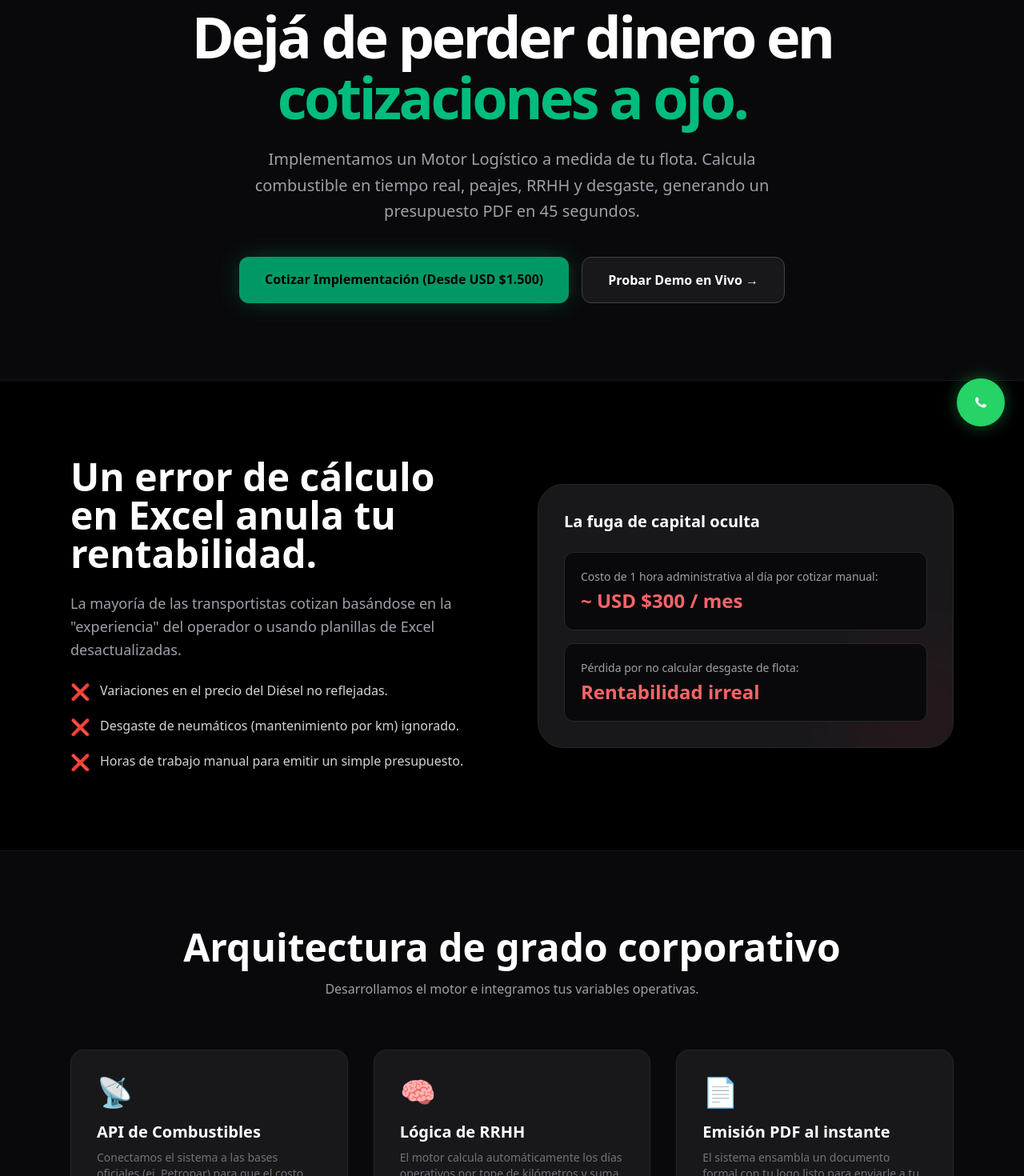
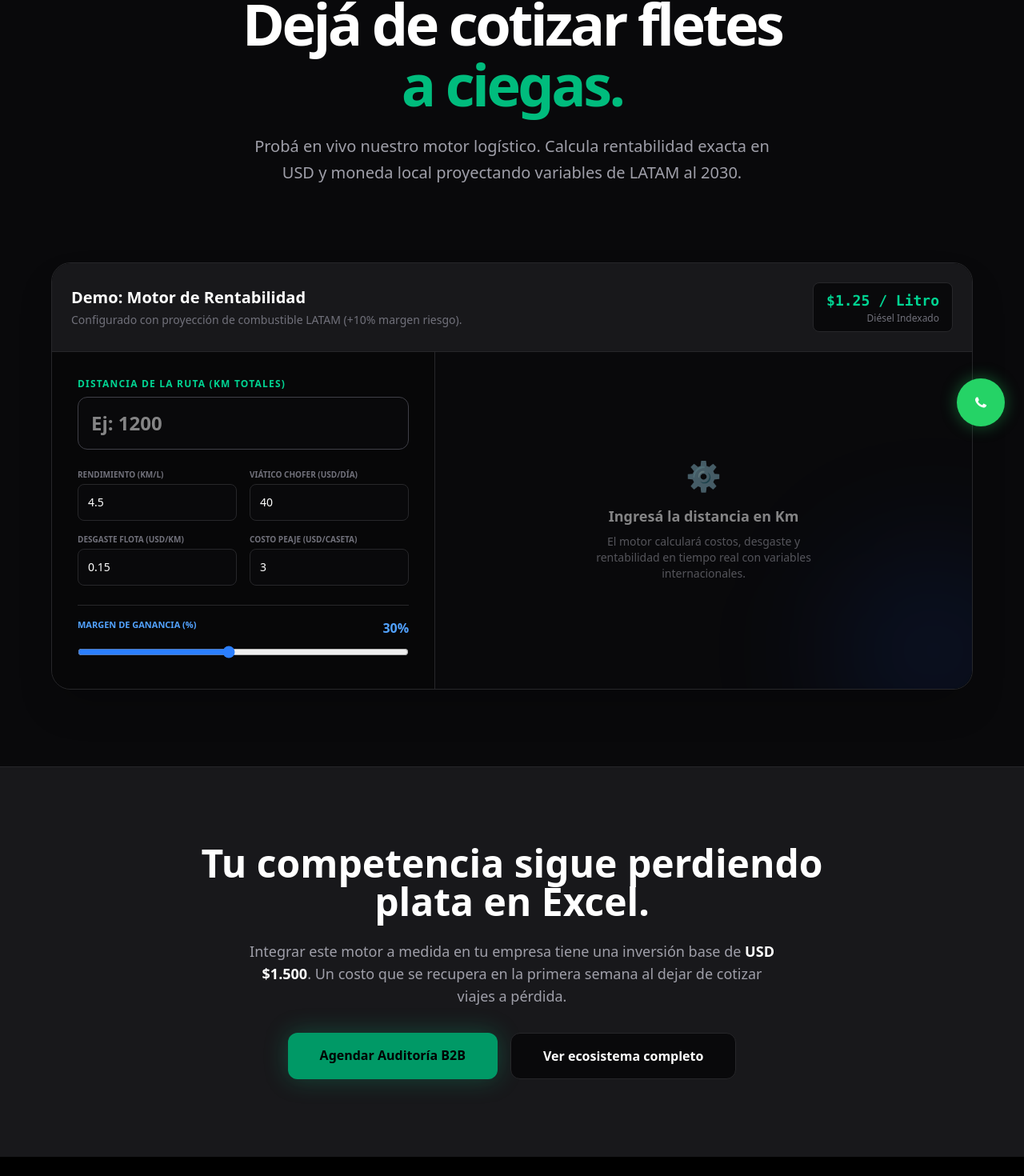
Before and after one commit to oscaramarilla/aycweb, a Next.js app: page /motor-logistico in a window 1280 px wide. Shown: the part 243-1713 px from the top of the page at 80% size. Built offline with nearby package versions, Linux system fonts and the light colour scheme.

Commit message:
feat: landing interactiva del motor logistico internacional

```diff
--- a/app/motor-logistico/page.tsx
+++ b/app/motor-logistico/page.tsx
@@ -1,134 +1,232 @@
+"use client";
+
+import React, { useState, useEffect } from "react";
 import Link from "next/link";
-import { Metadata } from "next";
 
-export const metadata: Metadata = {
-  title: "Motor de Cotización Logística B2B | AYCweb",
-  description: "Sistematizá tu empresa de transporte. Software de cotización de fletes en tiempo real, cálculo de combustible, peajes y generación de contratos PDF.",
-};
+// --- CONSTANTES Y ESTADÍSTICAS LATAM ---
+const TIPO_CAMBIO_PYG = 7700; // Tasa de cambio referencial Gs/USD
+const FUEL_PRICE_USD = 1.25;  // Promedio LATAM proyectado al 2030 + 10% margen seguridad
+
+// Formatters
+const fmtUsd = (n: number) => new Intl.NumberFormat('en-US', { style: 'currency', currency: 'USD' }).format(n);
+const fmtPyg = (n: number) => new Intl.NumberFormat('es-PY', { style: 'currency', currency: 'PYG', maximumFractionDigits: 0 }).format(n * TIPO_CAMBIO_PYG);
 
 export default function MotorLogisticoLanding() {
   const whatsappNumber = "595985864209";
-  const whatsappMsg = encodeURIComponent("¡Hola Oscar! Quiero implementar el Motor de Cotización Logística en mi empresa de transporte. ¿Agendamos una auditoría?");
+  const whatsappMsg = encodeURIComponent("¡Hola Oscar! Probé el Motor Logístico Internacional en su web y quiero implementarlo en mi empresa de transporte. ¿Agendamos una auditoría?");
+
+  // --- ESTADOS DEL MOTOR ---
+  const [distancia, setDistancia] = useState<number | "">("");
+  const [rendimiento, setRendimiento] = useState<number>(4.5); // km/L (Camión pesado promedio)
+  const [choferDia, setChoferDia] = useState<number>(40); // USD por día
+  const [mantKm, setMantKm] = useState<number>(0.15); // USD por km (Desgaste, aceite, cubiertas)
+  const [peajeUsd, setPeajeUsd] = useState<number>(3); // USD por caseta
+  const [kmPorPeaje, setKmPorPeaje] = useState<number>(100); // 1 peaje cada X km
+  const [margen, setMargen] = useState<number>(30); // % Ganancia
+
+  // --- RESULTADOS ---
+  const [resultados, setResultados] = useState({
+    litros: 0,
+    costoCombustible: 0,
+    dias: 0,
+    costoChofer: 0,
+    numPeajes: 0,
+    costoPeajes: 0,
+    costoMant: 0,
+    totalOperativo: 0,
+    precioVenta: 0,
+    ganancia: 0
+  });
+
+  // --- MOTOR DE CÁLCULO EN VIVO ---
+  useEffect(() => {
+    const dist = typeof distancia === "number" ? distancia : 0;
+    if (dist <= 0) return;
+
+    const litros = dist / rendimiento;
+    const costoCombustible = litros * FUEL_PRICE_USD;
+
+    // Cálculo de días (tope seguro 450 km por jornada)
+    const dias = Math.ceil(dist / 450) || 1;
+    const costoChofer = dias * choferDia;
+
+    const numPeajes = Math.floor(dist / kmPorPeaje);
+    const costoPeajes = numPeajes * peajeUsd;
+
+    const costoMant = dist * mantKm;
+
+    const totalOperativo = costoCombustible + costoChofer + costoPeajes + costoMant;
+
+    const margenDecimal = margen / 100;
+    const precioVenta = totalOperativo / (1 - margenDecimal);
+    const ganancia = precioVenta - totalOperativo;
+
+    setResultados({
+      litros, costoCombustible, dias, costoChofer, numPeajes, costoPeajes, costoMant, totalOperativo, precioVenta, ganancia
+    });
+  }, [distancia, rendimiento, choferDia, mantKm, peajeUsd, kmPorPeaje, margen]);
 
   return (
     <div className="flex flex-col min-h-screen bg-zinc-950 text-zinc-50 font-sans pb-24 md:pb-0">
 
       {/* HERO: EL DOLOR Y LA SOLUCIÓN */}
-      <section className="relative pt-20 pb-16 md:pt-32 md:pb-24 px-6 text-center overflow-hidden border-b border-zinc-900">
+      <section className="relative pt-20 pb-12 md:pt-28 md:pb-16 px-6 text-center overflow-hidden">
         <div className="absolute top-0 left-1/2 -translate-x-1/2 w-[800px] h-[800px] bg-emerald-600/10 rounded-full blur-[120px] pointer-events-none -z-10"></div>
         <div className="max-w-4xl mx-auto relative z-10">
           <div className="inline-flex items-center gap-2 mb-6 px-4 py-1.5 rounded-full border border-emerald-900/50 bg-emerald-950/30 text-sm font-semibold text-emerald-400 shadow-inner">
             <span className="w-2 h-2 rounded-full bg-emerald-500 animate-pulse"></span>
-            Software B2B para Empresas de Transporte
+            Software B2B para Flotas Internacionales
           </div>
           <h1 className="text-5xl md:text-7xl font-black mb-6 tracking-tighter leading-[1.05] text-white">
-            Dejá de perder dinero en <span className="text-emerald-500">cotizaciones a ojo.</span>
+            Dejá de cotizar fletes <br/><span className="text-emerald-500">a ciegas.</span>
           </h1>
-          <p className="text-xl text-zinc-400 mb-10 max-w-2xl mx-auto font-light leading-relaxed">
-            Implementamos un Motor Logístico a medida de tu flota. Calcula combustible en tiempo real, peajes, RRHH y desgaste, generando un presupuesto PDF en 45 segundos.
+          <p className="text-xl text-zinc-400 mb-8 max-w-2xl mx-auto font-light leading-relaxed">
+            Probá en vivo nuestro motor logístico. Calcula rentabilidad exacta en USD y moneda local proyectando variables de LATAM al 2030.
           </p>
-          <div className="flex flex-col sm:flex-row justify-center gap-4">
-            <a
-              href={`https://wa.me/${whatsappNumber}?text=${whatsappMsg}`}
-              target="_blank" rel="noopener noreferrer"
-              className="bg-emerald-600 hover:bg-emerald-500 text-black font-black py-4 px-8 rounded-xl transition-all shadow-[0_0_30px_-5px_rgba(16,185,129,0.4)] active:scale-95"
-            >
-              Cotizar Implementación (Desde USD $1.500)
-            </a>
-            <Link
-              href="/flete"
-              className="bg-zinc-900 hover:bg-zinc-800 border border-zinc-700 text-white font-bold py-4 px-8 rounded-xl transition-all flex items-center justify-center gap-2"
-            >
-              Probar Demo en Vivo &rarr;
-            </Link>
-          </div>
         </div>
       </section>
 
-      {/* EL COSTO DE NO TENERLO (Neuroventas) */}
-      <section className="py-24 bg-black border-b border-zinc-900">
-        <div className="max-w-6xl mx-auto px-6 grid grid-cols-1 lg:grid-cols-2 gap-16 items-center">
-          <div>
-            <h2 className="text-3xl md:text-5xl font-black text-white mb-6">Un error de cálculo en Excel anula tu rentabilidad.</h2>
-            <div className="space-y-6">
-              <p className="text-zinc-400 leading-relaxed text-lg">
-                La mayoría de las transportistas cotizan basándose en la "experiencia" del operador o usando planillas de Excel desactualizadas.
-              </p>
-              <ul className="space-y-4">
-                <li className="flex items-start gap-3">
-                  <span className="text-red-500 text-xl">❌</span>
-                  <span className="text-zinc-300">Variaciones en el precio del Diésel no reflejadas.</span>
-                </li>
-                <li className="flex items-start gap-3">
-                  <span className="text-red-500 text-xl">❌</span>
-                  <span className="text-zinc-300">Desgaste de neumáticos (mantenimiento por km) ignorado.</span>
-                </li>
-                <li className="flex items-start gap-3">
-                  <span className="text-red-500 text-xl">❌</span>
-                  <span className="text-zinc-300">Horas de trabajo manual para emitir un simple presupuesto.</span>
-                </li>
-              </ul>
+      {/* LA CALCULADORA EN VIVO (EL DEMO) */}
+      <section className="pb-24 px-4 relative z-20">
+        <div className="max-w-6xl mx-auto bg-black border border-zinc-800 rounded-3xl overflow-hidden shadow-2xl">
+
+          <div className="bg-zinc-900 border-b border-zinc-800 p-6 flex flex-col sm:flex-row justify-between items-center gap-4">
+            <div>
+              <h2 className="text-xl font-bold text-white">Demo: Motor de Rentabilidad</h2>
+              <p className="text-zinc-500 text-sm mt-1">Configurado con proyección de combustible LATAM (+10% margen riesgo).</p>
+            </div>
+            <div className="bg-zinc-950 px-4 py-2 rounded-lg border border-zinc-800 text-right">
+              <p className="text-emerald-400 font-mono font-bold text-lg">{fmtUsd(FUEL_PRICE_USD)} / Litro</p>
+              <p className="text-zinc-500 text-xs">Diésel Indexado</p>
             </div>
           </div>
-          <div className="bg-zinc-900 rounded-[2rem] border border-zinc-800 p-8 shadow-2xl relative overflow-hidden">
-            <div className="absolute -right-10 -bottom-10 w-40 h-40 bg-red-500/10 rounded-full blur-3xl pointer-events-none"></div>
-            <h3 className="text-xl font-bold text-white mb-6 relative z-10">La fuga de capital oculta</h3>
-            <div className="space-y-4 relative z-10">
-              <div className="bg-zinc-950 p-5 rounded-xl border border-zinc-800">
-                <p className="text-zinc-400 text-sm mb-1">Costo de 1 hora administrativa al día por cotizar manual:</p>
-                <p className="text-red-400 font-black text-2xl">~ USD $300 / mes</p>
+
+          <div className="grid grid-cols-1 lg:grid-cols-12">
+
+            {/* PANEL DE CONTROL (INPUTS) */}
+            <div className="col-span-1 lg:col-span-5 p-6 sm:p-8 bg-zinc-900/30 border-r border-zinc-800 space-y-6">
+
+              <div>
+                <label className="block text-xs font-bold uppercase tracking-widest text-emerald-400 mb-2">Distancia de la Ruta (Km totales)</label>
+                <input
+                  type="number"
+                  value={distancia}
+                  onChange={(e) => setDistancia(e.target.value === "" ? "" : Number(e.target.value))}
+                  placeholder="Ej: 1200"
+                  className="w-full bg-zinc-950 border border-zinc-700 rounded-xl py-4 px-4 text-2xl font-black text-white outline-none focus:border-emerald-500 transition-colors"
+                />
               </div>
-              <div className="bg-zinc-950 p-5 rounded-xl border border-zinc-800">
-                <p className="text-zinc-400 text-sm mb-1">Pérdida por no calcular desgaste de flota:</p>
-                <p className="text-red-400 font-black text-2xl">Rentabilidad irreal</p>
+
+              <div className="grid grid-cols-2 gap-4">
+                <div>
+                  <label className="block text-[10px] font-bold uppercase text-zinc-500 mb-1">Rendimiento (Km/L)</label>
+                  <input type="number" step="0.1" value={rendimiento} onChange={(e) => setRendimiento(Number(e.target.value))} className="w-full bg-zinc-950 border border-zinc-800 rounded-lg p-3 text-sm text-white focus:border-emerald-500 outline-none" />
+                </div>
+                <div>
+                  <label className="block text-[10px] font-bold uppercase text-zinc-500 mb-1">Viático Chofer (USD/día)</label>
+                  <input type="number" value={choferDia} onChange={(e) => setChoferDia(Number(e.target.value))} className="w-full bg-zinc-950 border border-zinc-800 rounded-lg p-3 text-sm text-white focus:border-emerald-500 outline-none" />
+                </div>
+                <div>
+                  <label className="block text-[10px] font-bold uppercase text-zinc-500 mb-1">Desgaste Flota (USD/Km)</label>
+                  <input type="number" step="0.01" value={mantKm} onChange={(e) => setMantKm(Number(e.target.value))} className="w-full bg-zinc-950 border border-zinc-800 rounded-lg p-3 text-sm text-white focus:border-emerald-500 outline-none" />
+                </div>
+                <div>
+                  <label className="block text-[10px] font-bold uppercase text-zinc-500 mb-1">Costo Peaje (USD/Caseta)</label>
+                  <input type="number" value={peajeUsd} onChange={(e) => setPeajeUsd(Number(e.target.value))} className="w-full bg-zinc-950 border border-zinc-800 rounded-lg p-3 text-sm text-white focus:border-emerald-500 outline-none" />
+                </div>
               </div>
+
+              <div className="pt-4 border-t border-zinc-800">
+                <div className="flex justify-between mb-2">
+                  <label className="text-[11px] font-bold uppercase text-blue-400">Margen de Ganancia (%)</label>
+                  <span className="text-blue-400 font-bold">{margen}%</span>
+                </div>
+                <input type="range" min="5" max="60" value={margen} onChange={(e) => setMargen(Number(e.target.value))} className="w-full accent-blue-500" />
+              </div>
+
             </div>
-          </div>
-        </div>
-      </section>
 
-      {/* CARACTERÍSTICAS DEL PRODUCTO */}
-      <section className="py-24 bg-zinc-950 border-b border-zinc-900">
-        <div className="max-w-6xl mx-auto px-6">
-          <div className="text-center mb-16">
-            <h2 className="text-3xl md:text-5xl font-black text-white mb-4">Arquitectura de grado corporativo</h2>
-            <p className="text-zinc-400">Desarrollamos el motor e integramos tus variables operativas.</p>
-          </div>
-          <div className="grid grid-cols-1 md:grid-cols-3 gap-8">
-            <div className="bg-zinc-900 border border-zinc-800 rounded-2xl p-8">
-              <div className="text-4xl mb-4">📡</div>
-              <h3 className="text-xl font-bold text-white mb-2">API de Combustibles</h3>
-              <p className="text-zinc-500 text-sm">Conectamos el sistema a las bases oficiales (ej. Petropar) para que el costo por litro se actualice solo.</p>
+            {/* TABLERO DE RESULTADOS (OUTPUTS) */}
+            <div className="col-span-1 lg:col-span-7 p-6 sm:p-8 bg-zinc-950 relative overflow-hidden flex flex-col justify-center">
+              <div className="absolute -right-20 -bottom-20 w-64 h-64 bg-blue-600/10 rounded-full blur-[80px] pointer-events-none"></div>
+
+              {distancia ? (
+                <div className="space-y-4 relative z-10 animate-in fade-in duration-500">
+
+                  <div className="grid grid-cols-2 gap-4 mb-6">
+                    <div className="bg-zinc-900 border border-zinc-800 p-4 rounded-xl">
+                      <p className="text-[10px] text-zinc-500 uppercase font-bold mb-1">Combustible Requerido</p>
+                      <p className="text-lg font-bold text-white">{resultados.litros.toFixed(1)} L</p>
+                      <p className="text-xs text-zinc-500 mt-1">{fmtUsd(resultados.costoCombustible)} <span className="text-[10px]">({fmtPyg(resultados.costoCombustible)})</span></p>
+                    </div>
+                    <div className="bg-zinc-900 border border-zinc-800 p-4 rounded-xl">
+                      <p className="text-[10px] text-zinc-500 uppercase font-bold mb-1">Duración y RRHH</p>
+                      <p className="text-lg font-bold text-white">{resultados.dias} Día(s)</p>
+                      <p className="text-xs text-zinc-500 mt-1">{fmtUsd(resultados.costoChofer)} <span className="text-[10px]">({fmtPyg(resultados.costoChofer)})</span></p>
+                    </div>
+                  </div>
+
+                  <div className="bg-zinc-900/50 p-4 rounded-xl border border-zinc-800 flex justify-between items-center">
+                    <div>
+                      <p className="text-xs font-bold text-zinc-400 uppercase tracking-wider">Costo Operativo Real</p>
+                      <p className="text-[10px] text-zinc-600">Desgaste ({fmtUsd(resultados.costoMant)}) + Peajes ({fmtUsd(resultados.costoPeajes)})</p>
+                    </div>
+                    <div className="text-right">
+                      <p className="text-xl font-black text-red-400">{fmtUsd(resultados.totalOperativo)}</p>
+                      <p className="text-xs font-mono text-zinc-500">{fmtPyg(resultados.totalOperativo)}</p>
+                    </div>
+                  </div>
+
+                  <div className="bg-zinc-900/50 p-4 rounded-xl border border-zinc-800 flex justify-between items-center">
+                    <div>
+                      <p className="text-xs font-bold text-blue-400 uppercase tracking-wider">Utilidad Neta</p>
+                      <p className="text-[10px] text-zinc-600">Dinero libre para la empresa</p>
+                    </div>
+                    <div className="text-right">
+                      <p className="text-xl font-black text-blue-400">{fmtUsd(resultados.ganancia)}</p>
+                      <p className="text-xs font-mono text-zinc-500">{fmtPyg(resultados.ganancia)}</p>
+                    </div>
+                  </div>
+
+                  <div className="mt-6 pt-6 border-t border-zinc-800 text-center">
+                    <p className="text-xs font-bold text-emerald-500 uppercase tracking-widest mb-2">Precio Final Sugerido</p>
+                    <p className="text-5xl font-black text-white">{fmtUsd(resultados.precioVenta)}</p>
+                    <p className="text-sm font-mono text-zinc-400 mt-2 bg-zinc-900 inline-block px-3 py-1 rounded-lg border border-zinc-800">
+                      Equivalente: {fmtPyg(resultados.precioVenta)}
+                    </p>
+                  </div>
+
+                </div>
+              ) : (
+                <div className="text-center py-16 opacity-50">
+                  <div className="text-4xl mb-4">⚙️</div>
+                  <p className="text-lg font-bold text-white">Ingresá la distancia en Km</p>
+                  <p className="text-sm text-zinc-400 max-w-xs mx-auto mt-2">El motor calculará costos, desgaste y rentabilidad en tiempo real con variables internacionales.</p>
+                </div>
+              )}
             </div>
-            <div className="bg-zinc-900 border border-zinc-800 rounded-2xl p-8">
-              <div className="text-4xl mb-4">🧠</div>
-              <h3 className="text-xl font-bold text-white mb-2">Lógica de RRHH</h3>
-              <p className="text-zinc-500 text-sm">El motor calcula automáticamente los días operativos por tope de kilómetros y suma los viáticos de choferes.</p>
-            </div>
-            <div className="bg-zinc-900 border border-zinc-800 rounded-2xl p-8">
-              <div className="text-4xl mb-4">📄</div>
-              <h3 className="text-xl font-bold text-white mb-2">Emisión PDF al instante</h3>
-              <p className="text-zinc-500 text-sm">El sistema ensambla un documento formal con tu logo listo para enviarle a tu cliente corporativo.</p>
-            </div>
+
           </div>
         </div>
       </section>
 
       {/* CIERRE Y ANCLAJE DE PRECIO */}
-      <section className="py-24 bg-black text-center relative overflow-hidden">
-        <div className="absolute top-1/2 left-1/2 -translate-x-1/2 -translate-y-1/2 w-full max-w-3xl h-64 bg-emerald-600/5 rounded-full blur-3xl pointer-events-none"></div>
-        <div className="max-w-3xl mx-auto px-6 relative z-10">
-          <h2 className="text-3xl md:text-5xl font-black text-white mb-6">Tu competencia sigue usando la calculadora del celular.</h2>
-          <p className="text-zinc-400 text-lg mb-8">
-            La implementación de este sistema tiene un valor base de <strong className="text-white">USD $1.500</strong>. Un costo que se recupera en el primer mes al dejar de cotizar viajes a pérdida.
+      <section className="py-24 bg-zinc-900 border-t border-zinc-800 text-center relative overflow-hidden">
+        <div className="max-w-4xl mx-auto px-6 relative z-10">
+          <h2 className="text-3xl md:text-5xl font-black text-white mb-6">Tu competencia sigue perdiendo plata en Excel.</h2>
+          <p className="text-zinc-400 text-lg mb-8 max-w-2xl mx-auto">
+            Integrar este motor a medida en tu empresa tiene una inversión base de <strong className="text-white">USD $1.500</strong>. Un costo que se recupera en la primera semana al dejar de cotizar viajes a pérdida.
           </p>
-          <div className="flex justify-center">
+          <div className="flex flex-col sm:flex-row justify-center gap-4">
              <a
               href={`https://wa.me/${whatsappNumber}?text=${whatsappMsg}`}
               target="_blank" rel="noopener noreferrer"
-              className="bg-emerald-600 hover:bg-emerald-500 text-black font-black py-4 px-10 rounded-xl transition-all shadow-[0_0_30px_rgba(16,185,129,0.3)] hover:shadow-[0_0_40px_rgba(16,185,129,0.5)] active:scale-95"
+              className="bg-emerald-600 hover:bg-emerald-500 text-black font-black py-4 px-10 rounded-xl transition-all shadow-[0_0_30px_rgba(16,185,129,0.3)] active:scale-95"
             >
-              Agendar Auditoría de Implementación
+              Agendar Auditoría B2B
+            </a>
+            <a href="https://aycweb.com" className="bg-zinc-950 border border-zinc-800 hover:bg-zinc-900 text-white font-bold py-4 px-10 rounded-xl transition-all">
+              Ver ecosistema completo
             </a>
           </div>
         </div>
```
